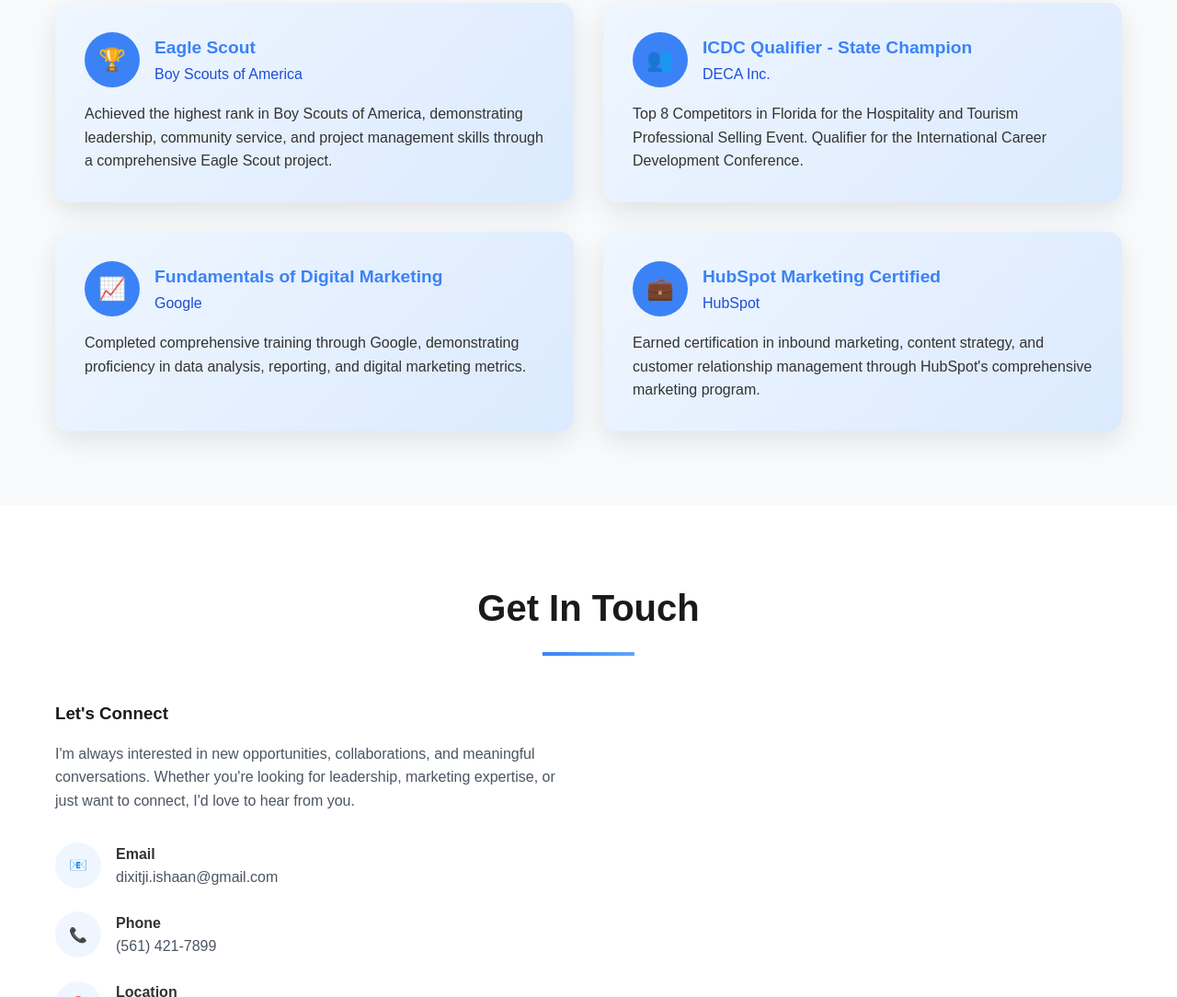
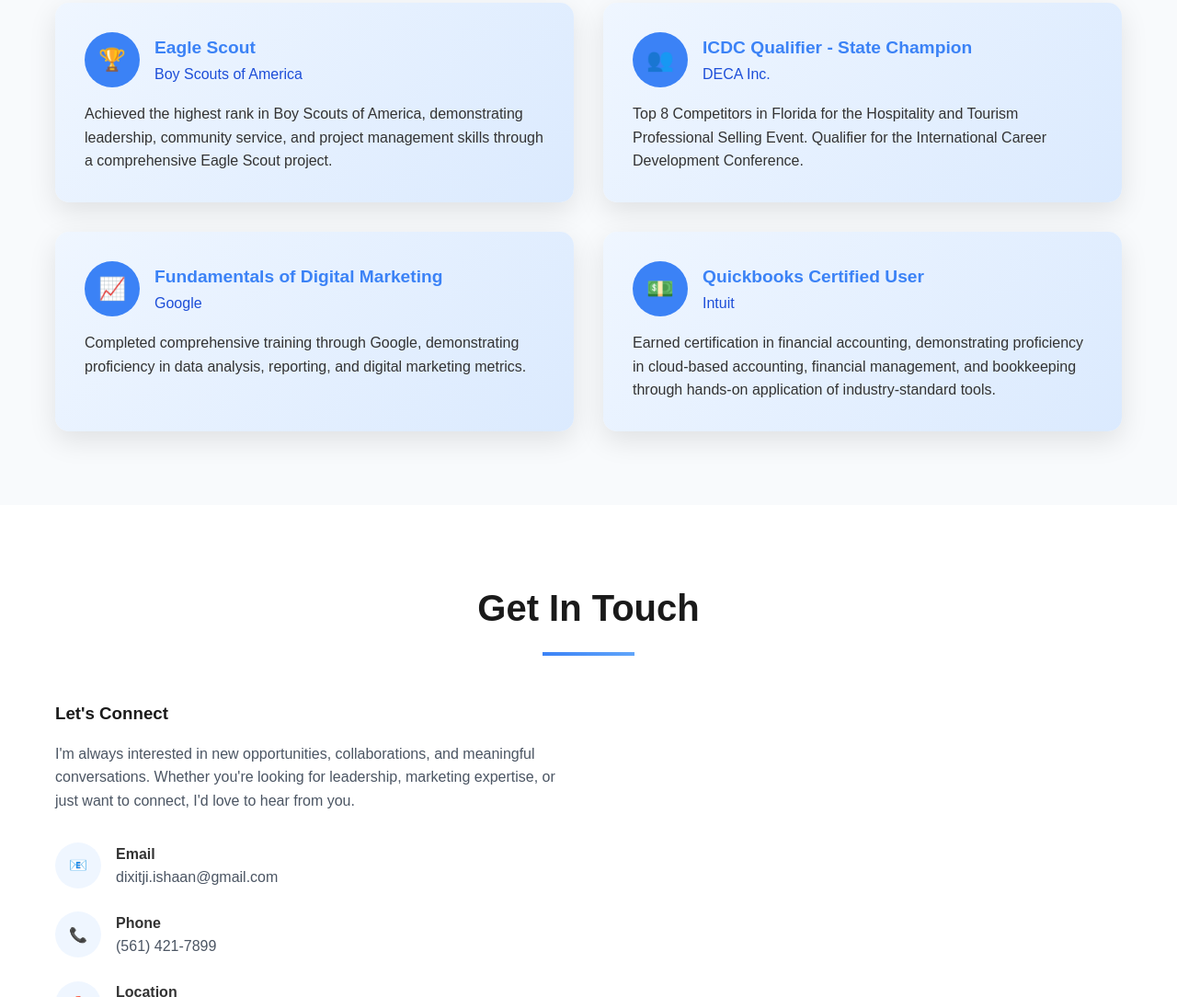
Before and after one commit to Dixit-Ishaan/ishaan-dixit-portfolio, a plain HTML site: page index.html in a window 1280 px wide. Shown: the part 4614-5698 px from the top of the page at 92% size. Drawn offline with Linux system fonts and the light colour scheme.

Commit message:
Update index.html

```diff
--- a/index.html
+++ b/index.html
@@ -782,13 +782,13 @@
 
                 <div class="achievement-card">
                     <div class="achievement-header">
-                        <div class="achievement-icon">💼</div>
+                        <div class="achievement-icon">💵</div>
                         <div>
-                            <div class="achievement-title">HubSpot Marketing Certified</div>
-                            <div class="achievement-org">HubSpot</div>
+                            <div class="achievement-title">Quickbooks Certified User</div>
+                            <div class="achievement-org">Intuit</div>
                         </div>
                     </div>
-                    <p>Earned certification in inbound marketing, content strategy, and customer relationship management through HubSpot's comprehensive marketing program.</p>
+                    <p>Earned certification in financial accounting, demonstrating proficiency in cloud-based accounting, financial management, and bookkeeping through hands-on application of industry-standard tools.</p>
                 </div>
 
 
```
